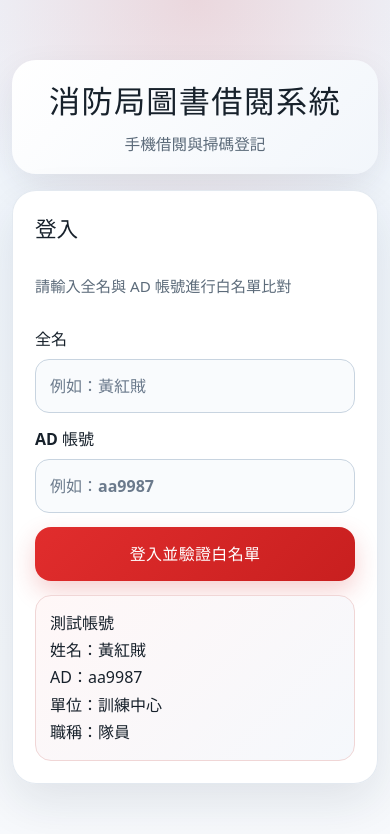
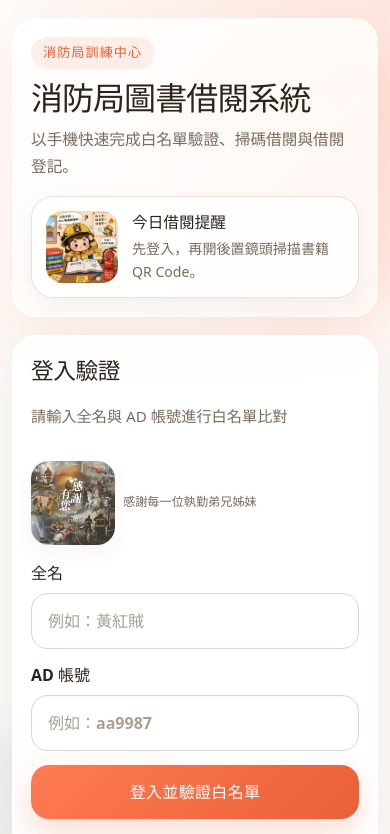
Before and after one commit to sorryxx18/fire-library-frontend, a React (Vite) app: page / in a window 390 px wide. Shown: the top 834 px of the page. Built offline with nearby package versions, Linux system fonts and the light colour scheme.

Commit message:
feat: refresh ui with townhall-inspired style and contextual imagery

```diff
--- a/src/App.css
+++ b/src/App.css
@@ -1,19 +1,46 @@
 :root {
   font-family: 'Noto Sans TC', system-ui, sans-serif;
-  color: #17212b;
-  background: #eef3f8;
+  color: #2d241e;
+  background: #fdfbf9;
+  --bg-gradient: linear-gradient(135deg, #fdfbf9 0%, #fff2ec 100%);
+  --surface: rgba(255, 255, 255, 0.88);
+  --surface-strong: #ffffff;
+  --surface-dim: #f9f6f3;
+  --primary: #ff7b54;
+  --primary-hover: #e86036;
+  --accent: #2f5d7c;
+  --text-main: #2d241e;
+  --text-muted: #7a6b5f;
+  --border: #eadfd7;
+  --shadow-sm: 0 8px 20px rgba(45, 36, 30, 0.05);
+  --shadow-md: 0 18px 48px rgba(45, 36, 30, 0.08);
+  --shadow-lg: 0 28px 70px rgba(255, 123, 84, 0.14);
 }
 
 * {
   box-sizing: border-box;
 }
 
+html,
+body,
+#root {
+  margin: 0;
+  min-height: 100%;
+  width: 100%;
+}
+
 body {
-  margin: 0;
   min-width: 320px;
-  background:
-    radial-gradient(circle at top, rgba(214, 40, 40, 0.14), transparent 30%),
-    linear-gradient(180deg, #eef4fb 0%, #f7f9fc 100%);
+  background: var(--bg-gradient);
+  background-image:
+    radial-gradient(circle at top right, rgba(255, 123, 84, 0.16), transparent 34%),
+    radial-gradient(circle at bottom left, rgba(255, 184, 150, 0.18), transparent 28%);
+  color: var(--text-main);
+}
+
+a {
+  color: inherit;
+  text-decoration: none;
 }
 
 button,
@@ -24,24 +51,29 @@ input {
 button {
   width: 100%;
   border: 0;
-  border-radius: 16px;
-  padding: 15px 16px;
-  background: linear-gradient(135deg, #e12d2d, #c81f1f);
+  border-radius: 18px;
+  padding: 15px 18px;
+  background: linear-gradient(135deg, var(--primary), var(--primary-hover));
   color: #fff;
-  font-weight: 700;
+  font-weight: 800;
   letter-spacing: 0.02em;
   cursor: pointer;
-  box-shadow: 0 10px 24px rgba(214, 40, 40, 0.22);
+  box-shadow: 0 12px 28px rgba(232, 96, 54, 0.22);
+  transition: transform 0.22s ease, box-shadow 0.22s ease;
+}
+
+button:hover {
+  transform: translateY(-1px);
 }
 
 button.secondary {
-  background: linear-gradient(135deg, #29456d, #1d3557);
-  box-shadow: 0 10px 24px rgba(29, 53, 87, 0.18);
+  background: linear-gradient(135deg, #3f6986, #2f5d7c);
+  box-shadow: 0 10px 24px rgba(47, 93, 124, 0.18);
 }
 
 button.ghost {
-  background: #e9eef5;
-  color: #1d3557;
+  background: #f2ede9;
+  color: var(--accent);
   box-shadow: none;
 }
 
@@ -50,62 +82,165 @@ button.ghost {
   display: flex;
   align-items: center;
   justify-content: center;
-  padding: 24px 12px;
+  padding: 28px 14px 40px;
+  position: relative;
+  overflow: hidden;
+}
+
+.page-glow {
+  position: absolute;
+  width: 280px;
+  height: 280px;
+  border-radius: 999px;
+  filter: blur(18px);
+  opacity: 0.5;
+  z-index: 0;
+}
+
+.page-glow-top {
+  top: 36px;
+  right: -60px;
+  background: rgba(255, 123, 84, 0.18);
+}
+
+.page-glow-bottom {
+  left: -80px;
+  bottom: 60px;
+  background: rgba(47, 93, 124, 0.12);
 }
 
 .phone-frame {
   width: 100%;
-  max-width: 420px;
+  max-width: 460px;
   position: relative;
-}
-
-.phone-frame::before {
-  content: '';
-  position: absolute;
-  inset: -10px;
-  background: linear-gradient(135deg, rgba(214, 40, 40, 0.1), rgba(29, 53, 87, 0.08));
-  border-radius: 28px;
-  z-index: -1;
-  filter: blur(10px);
+  z-index: 1;
 }
 
 .app-header {
-  text-align: center;
-  margin-bottom: 16px;
-  padding: 18px 16px;
-  border-radius: 24px;
-  background: linear-gradient(135deg, #ffffff, #f2f6fb);
-  box-shadow: 0 14px 36px rgba(18, 38, 63, 0.08);
+  margin-bottom: 18px;
+}
+
+.hero-banner {
+  padding: 22px;
+  border-radius: 30px;
+  background: linear-gradient(135deg, rgba(255, 255, 255, 0.92), rgba(255, 247, 243, 0.95));
+  border: 1px solid rgba(255, 255, 255, 0.78);
+  box-shadow: var(--shadow-lg);
+  display: flex;
+  flex-direction: column;
+  gap: 16px;
+}
+
+.hero-copy {
+  display: flex;
+  flex-direction: column;
+  gap: 10px;
+}
+
+.hero-badge {
+  display: inline-flex;
+  width: fit-content;
+  padding: 6px 12px;
+  border-radius: 999px;
+  background: rgba(255, 123, 84, 0.12);
+  color: var(--primary-hover);
+  font-size: 0.82rem;
+  font-weight: 800;
+  letter-spacing: 0.08em;
 }
 
 .app-header h1 {
   margin: 0;
-  font-size: 1.95rem;
-  letter-spacing: 0.04em;
+  font-size: 2rem;
+  line-height: 1.18;
+  letter-spacing: -0.03em;
 }
 
 .app-header p {
-  margin: 8px 0 0;
-  color: #5c6b7a;
+  margin: 0;
+  color: var(--text-muted);
+  font-size: 0.98rem;
+  line-height: 1.7;
+}
+
+.hero-side-card {
+  display: flex;
+  align-items: center;
+  gap: 14px;
+  padding: 14px;
+  background: rgba(255, 255, 255, 0.82);
+  border: 1px solid rgba(234, 223, 215, 0.95);
+  border-radius: 22px;
+  box-shadow: var(--shadow-sm);
+}
+
+.hero-mascot {
+  width: 88px;
+  height: 88px;
+  object-fit: cover;
+  border-radius: 20px;
+  flex-shrink: 0;
+}
+
+.hero-side-text {
+  display: flex;
+  flex-direction: column;
+  gap: 4px;
+}
+
+.hero-side-text strong {
   font-size: 0.98rem;
 }
 
+.hero-side-text span {
+  color: var(--text-muted);
+  font-size: 0.88rem;
+  line-height: 1.6;
+}
+
 .card {
-  background: rgba(255, 255, 255, 0.96);
-  color: #17212b;
-  border: 1px solid rgba(215, 224, 234, 0.7);
-  border-radius: 24px;
+  background: var(--surface);
+  color: var(--text-main);
+  border: 1px solid rgba(255, 255, 255, 0.7);
+  border-radius: 30px;
   padding: 22px;
-  box-shadow: 0 18px 48px rgba(18, 38, 63, 0.1);
-  backdrop-filter: blur(8px);
+  box-shadow: var(--shadow-md);
+  backdrop-filter: blur(10px);
   display: flex;
   flex-direction: column;
-  gap: 14px;
+  gap: 16px;
+}
+
+.card-login {
+  position: relative;
+  overflow: hidden;
+}
+
+.card-login::after {
+  content: '';
+  position: absolute;
+  inset: auto -24px -40px auto;
+  width: 180px;
+  height: 180px;
+  background: radial-gradient(circle, rgba(47, 93, 124, 0.12), transparent 70%);
+  pointer-events: none;
+}
+
+.section-heading {
+  display: flex;
+  align-items: flex-start;
+  justify-content: space-between;
+  gap: 16px;
+}
+
+.section-heading.compact {
+  justify-content: flex-start;
 }
 
 .card h2 {
   margin: 0;
-  font-size: 1.35rem;
+  font-size: 1.42rem;
+  letter-spacing: -0.02em;
 }
 
 .form {
@@ -118,34 +253,62 @@ label {
   display: flex;
   flex-direction: column;
   gap: 8px;
-  font-weight: 600;
+  font-weight: 700;
+  color: var(--text-main);
 }
 
 input {
   width: 100%;
-  border: 1px solid #c8d4e0;
-  border-radius: 14px;
-  padding: 14px;
-  background: #f9fbfd;
-  color: #17212b;
+  border: 1px solid #dfd5ce;
+  border-radius: 16px;
+  padding: 15px 16px;
+  background: rgba(255, 255, 255, 0.9);
+  color: var(--text-main);
+  box-shadow: inset 0 1px 2px rgba(45, 36, 30, 0.03);
 }
 
 input::placeholder {
-  color: #6b7a8c;
+  color: #aa9f95;
 }
 
 .hint {
-  color: #5c6b7a;
+  color: var(--text-muted);
   font-size: 0.95rem;
+  line-height: 1.7;
+}
+
+.mini-photo-card {
+  width: 104px;
+  display: flex;
+  flex-direction: column;
+  gap: 8px;
+  align-items: center;
+  text-align: center;
+  flex-shrink: 0;
+}
+
+.mini-photo-card img {
+  width: 104px;
+  height: 104px;
+  object-fit: cover;
+  border-radius: 22px;
+  box-shadow: var(--shadow-sm);
+}
+
+.mini-photo-card span {
+  font-size: 0.76rem;
+  line-height: 1.5;
+  color: var(--text-muted);
 }
 
 .scan-note {
-  margin-top: -4px;
-  font-size: 0.88rem;
+  margin-top: -2px;
+  font-size: 0.9rem;
   color: #7a5c00;
-  background: #fff7db;
-  border-radius: 12px;
-  padding: 10px 12px;
+  background: #fff5da;
+  border-radius: 14px;
+  padding: 11px 13px;
+  line-height: 1.6;
 }
 
 #reader {
@@ -191,6 +354,7 @@ input::placeholder {
   border: 1px solid #c8d4e0 !important;
   border-radius: 10px !important;
   padding: 10px 12px !important;
+  box-shadow: none !important;
 }
 
 #reader__dashboard select {
@@ -202,16 +366,17 @@ input::placeholder {
 
 .error {
   color: #d62828;
-  font-weight: 700;
+  font-weight: 800;
 }
 
 .demo-box {
-  background: linear-gradient(135deg, #fff7f7, #f5f8fc);
-  color: #17212b;
+  background: linear-gradient(135deg, rgba(255, 247, 247, 0.95), rgba(245, 248, 252, 0.95));
+  color: var(--text-main);
   border: 1px solid #f0d6d6;
-  border-radius: 16px;
-  padding: 14px;
-  line-height: 1.7;
+  border-radius: 20px;
+  padding: 16px;
+  line-height: 1.75;
+  box-shadow: var(--shadow-sm);
 }
 
 .info-grid {
@@ -221,30 +386,31 @@ input::placeholder {
 }
 
 .info-grid div {
-  background: linear-gradient(135deg, #f8fbff, #f3f7fb);
-  border: 1px solid #e4ebf2;
-  border-radius: 16px;
-  padding: 12px;
+  background: linear-gradient(135deg, rgba(255, 255, 255, 0.94), rgba(248, 243, 239, 0.92));
+  border: 1px solid var(--border);
+  border-radius: 18px;
+  padding: 14px;
 }
 
 .info-grid span {
   display: block;
-  font-size: 0.8rem;
-  color: #6b7a8c;
+  font-size: 0.78rem;
+  color: #907f71;
   margin-bottom: 6px;
 }
 
 .info-grid strong {
   display: block;
-  line-height: 1.4;
+  line-height: 1.5;
 }
 
 .reader-box {
   width: 100%;
-  min-height: 260px;
-  border-radius: 18px;
+  min-height: 268px;
+  border-radius: 20px;
   background: #0f1720;
   overflow: hidden;
+  box-shadow: inset 0 0 0 1px rgba(255, 255, 255, 0.08);
 }
 
 .record-list {
@@ -254,19 +420,73 @@ input::placeholder {
 }
 
 .record-item {
-  background: linear-gradient(135deg, #f8fbff, #f3f7fb);
-  color: #17212b;
-  border: 1px solid #e4ebf2;
-  border-radius: 16px;
+  background: linear-gradient(135deg, rgba(255, 255, 255, 0.96), rgba(247, 241, 236, 0.92));
+  color: var(--text-main);
+  border: 1px solid var(--border);
+  border-radius: 18px;
   padding: 14px;
   line-height: 1.7;
 }
 
 .success-card {
-  border: 2px solid #d9f0df;
+  border: 1px solid rgba(111, 176, 126, 0.28);
+  box-shadow: 0 18px 48px rgba(98, 180, 113, 0.12);
 }
 
-@media (max-width: 420px) {
+.success-copy {
+  margin: 0;
+  font-size: 1rem;
+  font-weight: 700;
+}
+
+.action-stack {
+  display: flex;
+  flex-direction: column;
+  gap: 12px;
+}
+
+@media (max-width: 480px) {
+  .app-shell {
+    padding: 18px 12px 28px;
+  }
+
+  .phone-frame {
+    max-width: 100%;
+  }
+
+  .hero-banner,
+  .card {
+    border-radius: 24px;
+    padding: 18px;
+  }
+
+  .section-heading {
+    flex-direction: column;
+  }
+
+  .mini-photo-card {
+    width: 100%;
+    flex-direction: row;
+    justify-content: flex-start;
+    text-align: left;
+  }
+
+  .mini-photo-card img {
+    width: 84px;
+    height: 84px;
+    border-radius: 18px;
+  }
+
+  .hero-side-card {
+    align-items: flex-start;
+  }
+
+  .hero-mascot {
+    width: 72px;
+    height: 72px;
+    border-radius: 16px;
+  }
+
   .info-grid {
     grid-template-columns: 1fr;
   }
--- a/src/App.jsx
+++ b/src/App.jsx
@@ -147,16 +147,40 @@ function App() {
 
   return (
     <div className="app-shell">
+      <div className="page-glow page-glow-top" />
+      <div className="page-glow page-glow-bottom" />
+
       <div className="phone-frame">
         <header className="app-header">
+          <div className="hero-banner">
+            <div className="hero-copy">
+              <div className="hero-badge">消防局訓練中心</div>
               <h1>消防局圖書借閱系統</h1>
-          <p>手機借閱與掃碼登記</p>
+              <p>以手機快速完成白名單驗證、掃碼借閱與借閱登記。</p>
+            </div>
+            <div className="hero-side-card">
+              <img src="./images/fire-reading.jpg" alt="消防閱讀插圖" className="hero-mascot" />
+              <div className="hero-side-text">
+                <strong>今日借閱提醒</strong>
+                <span>先登入，再開後置鏡頭掃描書籍 QR Code。</span>
+              </div>
+            </div>
+          </div>
         </header>
 
         {step === 'login' && (
-          <section className="card">
-            <h2>登入</h2>
+          <section className="card card-login">
+            <div className="section-heading">
+              <div>
+                <h2>登入驗證</h2>
                 <p className="hint">請輸入全名與 AD 帳號進行白名單比對</p>
+              </div>
+              <div className="mini-photo-card">
+                <img src="./images/firefighter-team.jpg" alt="消防員現場勤務照片" />
+                <span>感謝每一位執勤弟兄姊妹</span>
+              </div>
+            </div>
+
             <form className="form" onSubmit={handleLogin}>
               <label>
                 全名
@@ -176,6 +200,7 @@ function App() {
               </label>
               <button type="submit">登入並驗證白名單</button>
             </form>
+
             <div className="demo-box">
               <strong>測試帳號</strong>
               <div>姓名：黃紅賊</div>
@@ -189,33 +214,51 @@ function App() {
 
         {step === 'home' && user && (
           <section className="card">
+            <div className="section-heading compact">
+              <div>
                 <h2>使用者首頁</h2>
+                <p className="hint">登入完成後，可直接進入掃碼借閱流程</p>
+              </div>
+            </div>
             <div className="info-grid">
               <div><span>姓名</span><strong>{user.name}</strong></div>
               <div><span>AD</span><strong>{user.ad}</strong></div>
               <div><span>單位</span><strong>{user.dept}</strong></div>
               <div><span>職稱</span><strong>{user.title}</strong></div>
             </div>
+            <div className="action-stack">
               <button onClick={() => setStep('scan')}>開啟鏡頭掃碼</button>
               <button className="secondary" onClick={() => setStep('records')}>查看借閱紀錄</button>
+            </div>
           </section>
         )}
 
         {step === 'scan' && (
           <section className="card">
+            <div className="section-heading compact">
+              <div>
                 <h2>掃描書籍 QR Code</h2>
                 <p className="hint">可用手機鏡頭掃描，或先按模擬掃碼展示流程</p>
+              </div>
+            </div>
             <div id="reader" className="reader-box" />
             <p className="scan-note">{scannerMessage}</p>
+            <div className="action-stack">
               <button onClick={startCamera}>開啟後置鏡頭並請求權限</button>
               <button className="secondary" onClick={startMockScan}>模擬掃描一本書</button>
               <button className="ghost" onClick={resetToHome}>返回首頁</button>
+            </div>
           </section>
         )}
 
         {step === 'confirm' && user && book && (
           <section className="card">
+            <div className="section-heading compact">
+              <div>
                 <h2>借閱確認</h2>
+                <p className="hint">請確認借閱人資訊與書籍資訊是否正確</p>
+              </div>
+            </div>
             <div className="info-grid">
               <div><span>借閱人</span><strong>{user.name}</strong></div>
               <div><span>單位</span><strong>{user.dept}</strong></div>
@@ -224,24 +267,38 @@ function App() {
               <div><span>書號</span><strong>{book.id}</strong></div>
               <div><span>分類</span><strong>{book.category}</strong></div>
             </div>
+            <div className="action-stack">
               <button onClick={confirmBorrow}>確認借閱</button>
               <button className="ghost" onClick={resetToHome}>取消</button>
+            </div>
           </section>
         )}
 
         {step === 'success' && user && book && (
           <section className="card success-card">
+            <div className="section-heading compact">
+              <div>
                 <h2>借閱成功</h2>
-            <p>{user.name} 已借閱《{book.title}》</p>
+                <p className="hint">系統已完成登記，可返回首頁或查看紀錄</p>
+              </div>
+            </div>
+            <p className="success-copy">{user.name} 已借閱《{book.title}》</p>
             <p className="hint">登記時間：{currentTime}</p>
+            <div className="action-stack">
               <button onClick={resetToHome}>回首頁</button>
               <button className="secondary" onClick={() => setStep('records')}>查看借閱紀錄</button>
+            </div>
           </section>
         )}
 
         {step === 'records' && (
           <section className="card">
+            <div className="section-heading compact">
+              <div>
                 <h2>借閱紀錄</h2>
+                <p className="hint">可查看目前登記的借閱資訊</p>
+              </div>
+            </div>
             {records.length === 0 ? (
               <p className="hint">目前尚無借閱紀錄</p>
             ) : (
@@ -256,7 +313,9 @@ function App() {
                 ))}
               </div>
             )}
+            <div className="action-stack">
               <button onClick={() => setStep('home')}>返回首頁</button>
+            </div>
           </section>
         )}
       </div>
```
Also changed, not shown: public/images/fire-reading.jpg (added), public/images/firefighter-team.jpg (added). Lines whose indentation alone changed are shown as unchanged.
